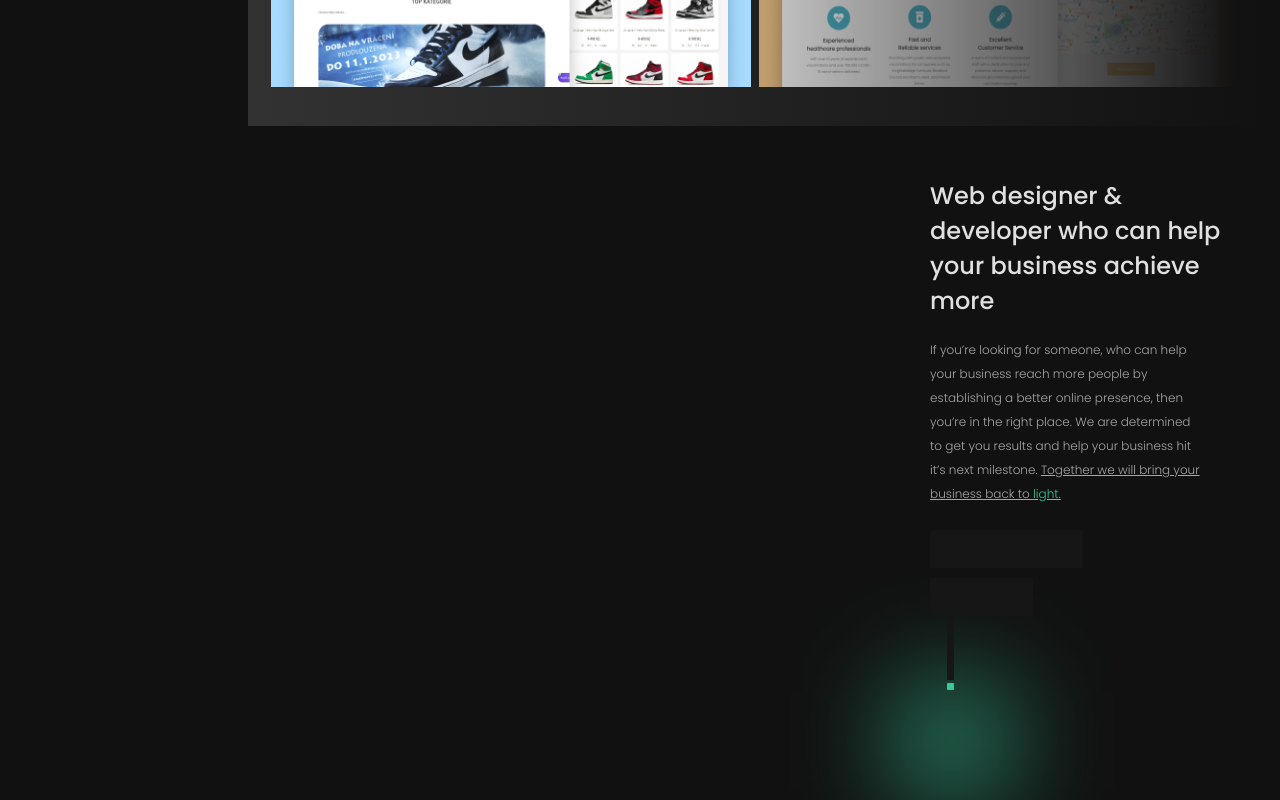
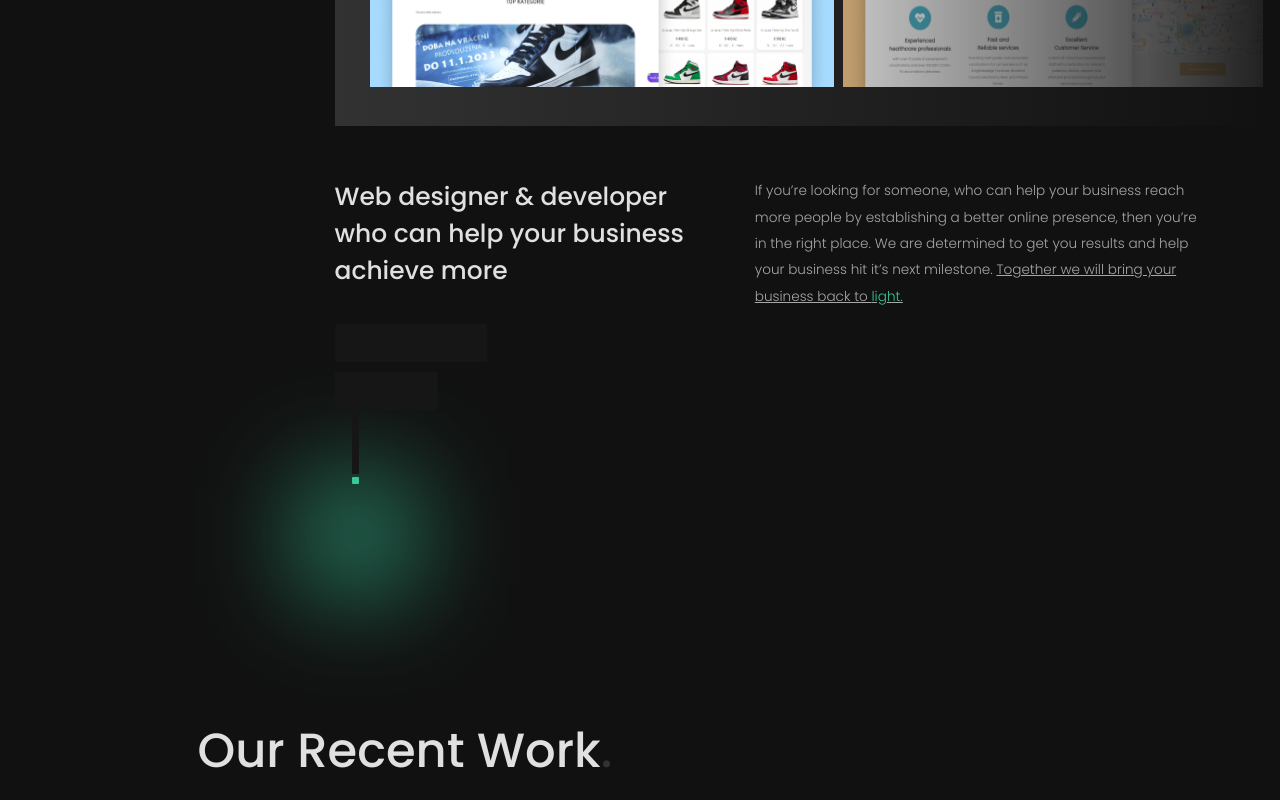
Before and after one commit to tommyyh/portfolio-new, a React (Create React App) app in the folder client/: page / in a window 1280 px wide. Shown: the part 1080-1880 px from the top of the page. Built offline with nearby package versions, Linux system fonts and the light colour scheme.

Commit message:
Added goal section

```diff
--- a/client/src/components/Work/Work.js
+++ b/client/src/components/Work/Work.js
@@ -5,7 +5,8 @@ import { Link } from 'react-router-dom';
 
 const Work = ({ detailed }) => {
   return (
-    <section className={css['work']}>
+    <section className={css['work-cont']}>
+      <div className={css['work']}>
         {!detailed && (
           <h2>
             Our Recent Work<span>.</span>
@@ -19,6 +20,7 @@ const Work = ({ detailed }) => {
             View all our work (5)
           </Link>
         )}
+      </div>
     </section>
   );
 };
--- a/client/src/components/Work/work.module.scss
+++ b/client/src/components/Work/work.module.scss
@@ -28,3 +28,44 @@
     color: $second;
   }
 }
+
+@media all and (min-width: 1025px) {
+  .work-cont {
+    display: flex;
+    justify-content: center;
+    position: relative;
+
+    width: 100%;
+  }
+
+  .work {
+    width: $width;
+    padding: 4rem $padding 0 $padding;
+
+    background: transparent;
+
+    & h2 {
+      margin-bottom: 2rem;
+      margin-left: 10rem;
+
+      font-size: 3rem;
+      font-weight: 500;
+      color: $second;
+
+      & span {
+        color: $lighter-bg;
+      }
+    }
+
+    & .work-view-all {
+      display: block;
+      text-align: center;
+
+      padding: 0.8rem 0;
+
+      border: 1px $second solid;
+      text-decoration: none;
+      color: $second;
+    }
+  }
+}
--- a/client/src/pages/Home/component/Goal.js
+++ b/client/src/pages/Home/component/Goal.js
@@ -1,21 +1,41 @@
 import React from 'react';
 import css from './goal.module.scss';
+import { useMediaQuery } from 'react-responsive';
 
 const Goal = () => {
+  const isDesktopOrLaptop = useMediaQuery({
+    query: '(min-width: 1025px)',
+  });
+  const isTabletOrMobile = useMediaQuery({ query: '(max-width: 1024px)' });
+
   return (
-    <section className={css['goal']}>
-      <h2>Web designer & developer who can help your business achieve more</h2>
+    <section className={css['goal-cont']}>
+      <div className={css['goal']}>
+        <div className={css['goal-title']}>
+          <h2>
+            Web designer & developer who can help your business achieve more
+          </h2>
+          {isDesktopOrLaptop && <Lamp />}
+        </div>
 
         <p>
           If you’re looking for someone, who can help your business reach more
           people by establishing a better online presence, then you’re in the
-        right place. We are determined to get you results and help your business
-        hit it’s next milestone.{' '}
+          right place. We are determined to get you results and help your
+          business hit it’s next milestone.{' '}
           <u>
             Together we will bring your business back to <span>light.</span>
           </u>
         </p>
 
+        {isTabletOrMobile && <Lamp />}
+      </div>
+    </section>
+  );
+};
+
+const Lamp = () => {
+  return (
     <div className={css['goal-lamp']}>
       <svg
         width={'9.56rem'}
@@ -37,7 +57,6 @@ const Goal = () => {
       </svg>
       <div className={css['goal-lamp-light']}></div>
     </div>
-    </section>
   );
 };
 
--- a/client/src/pages/Home/component/goal.module.scss
+++ b/client/src/pages/Home/component/goal.module.scss
@@ -48,3 +48,69 @@
     }
   }
 }
+
+@media all and (min-width: 1025px) {
+  .goal-cont {
+    display: flex;
+    justify-content: center;
+    position: relative;
+
+    width: 100%;
+  }
+
+  .goal-title {
+    width: 180%;
+  }
+
+  .goal {
+    display: flex;
+
+    width: $width;
+    padding: 3.25rem 0 0 calc($width - 58rem);
+
+    & h2 {
+      margin: 0 2rem 0 0;
+
+      color: $second;
+      font-weight: 500;
+      font-size: 1.56rem;
+    }
+
+    & p {
+      margin: 0 4rem 0 1.75rem;
+
+      color: $text;
+      font-weight: 300;
+      font-size: 0.85rem;
+      line-height: 1.65rem;
+
+      & span {
+        color: $accent;
+      }
+    }
+
+    & .goal-lamp {
+      position: relative;
+      margin-bottom: 10rem;
+
+      & svg {
+        position: relative;
+        z-index: 16;
+        margin: 2.2rem 0 0 0;
+      }
+
+      & .goal-lamp-light {
+        position: absolute;
+        width: 6.5rem;
+        height: 6.5rem;
+        left: -1.85rem;
+        margin-top: -0.5rem;
+        z-index: 15;
+
+        background: $accent;
+        opacity: 75%;
+        filter: blur(54px);
+      }
+    }
+  }
+}
--- a/client/src/pages/Home/component/preview.module.scss
+++ b/client/src/pages/Home/component/preview.module.scss
@@ -47,17 +47,18 @@
     align-items: center;
     justify-content: center;
 
-    width: 1015px;
-    height: 456px;
+    width: 58rem;
+    height: 28.5rem;
     overflow: hidden;
     position: relative;
     right: 0;
     margin: 3rem 0 0 auto;
+    padding-left: 5rem;
 
     background: linear-gradient(90deg, #323232 0%, #111111 100%);
 
     & img {
-      width: 30rem;
+      width: 29rem;
       height: 23.6rem;
 
       &:first-child {
```
Lines whose indentation alone changed are shown as unchanged.
